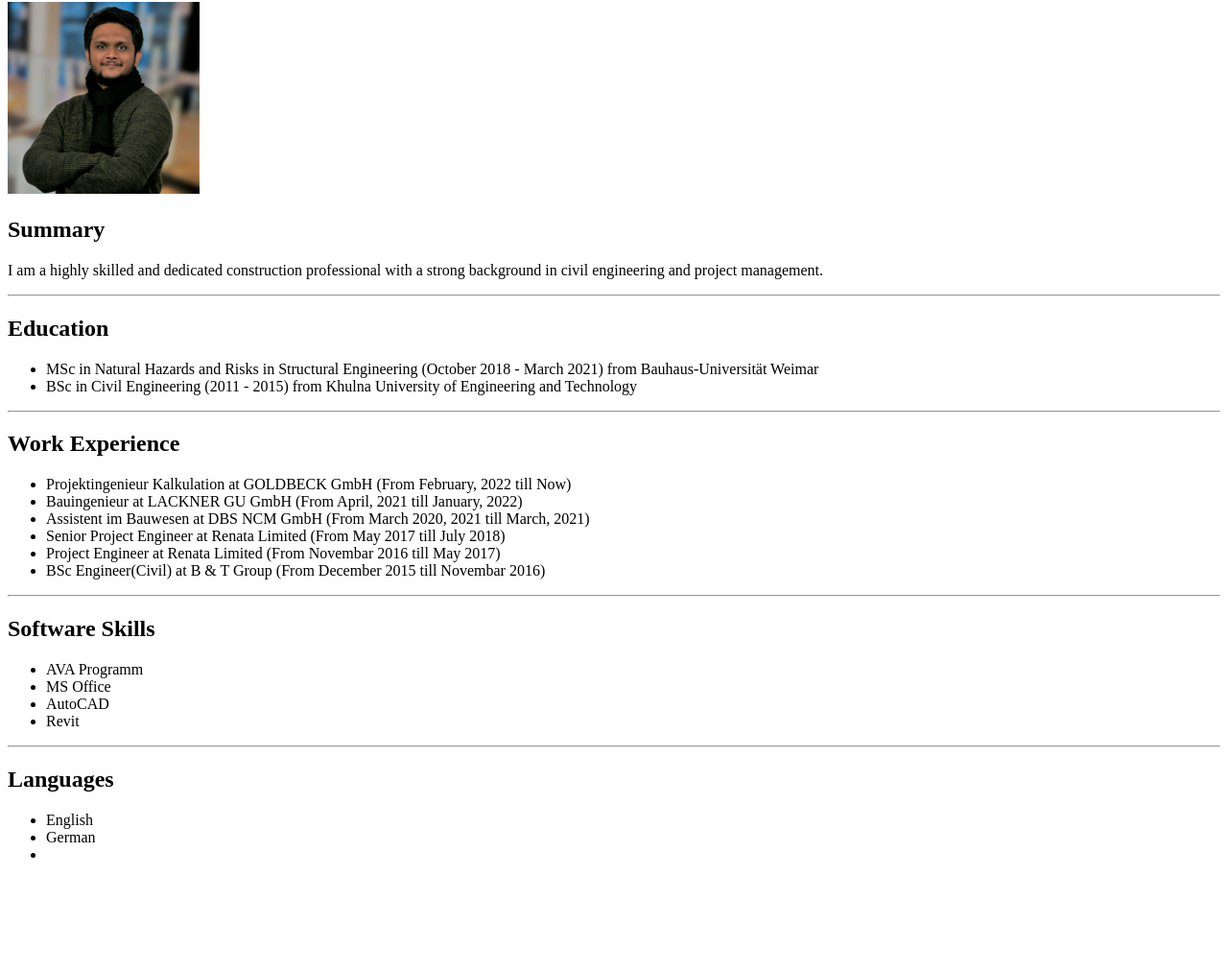
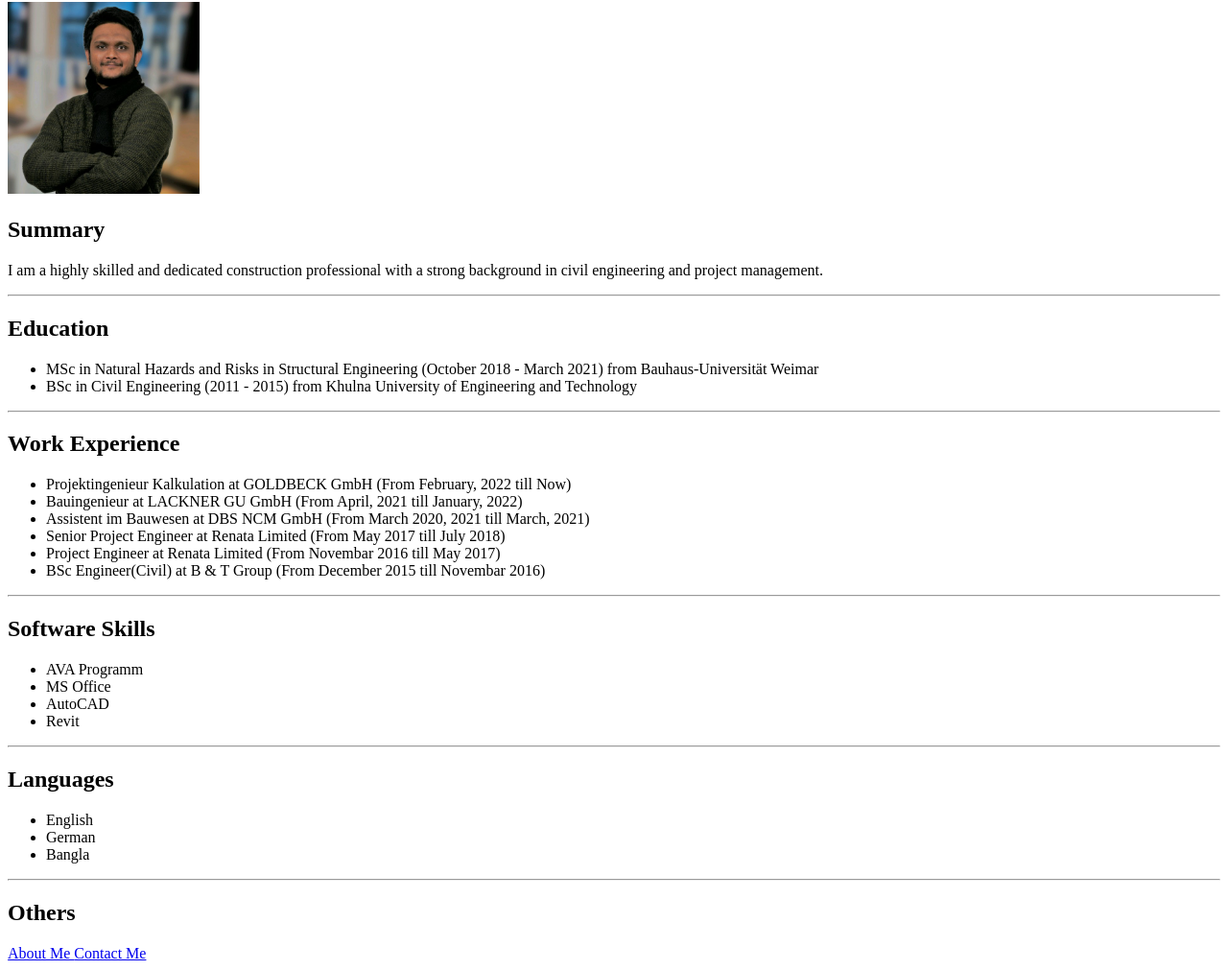
Before and after one commit to RH19902023/Rehanul-Portfolio-2, a plain HTML site: page index.html in a window 1280 px wide. Shown: the part 78-1089 px from the top of the page at 96% size. Before the commit the page ends 994 px from the top, so only its background shows below. Drawn offline with Linux system fonts and the light colour scheme.

Commit message:
Add files via upload

```diff
--- a/index.html
+++ b/index.html
@@ -40,7 +40,10 @@
     <ul>
         <li> English </li>
         <li> German </li>
-        <li>  </li>
+        <li> Bangla </li>
     </ul>
+    <hr/>
+    <h2> Others </h2>
+    <a href="./about.html"> About Me </a> <a href="./contact.html"> Contact Me</a>
 </body>
 </html>
```
